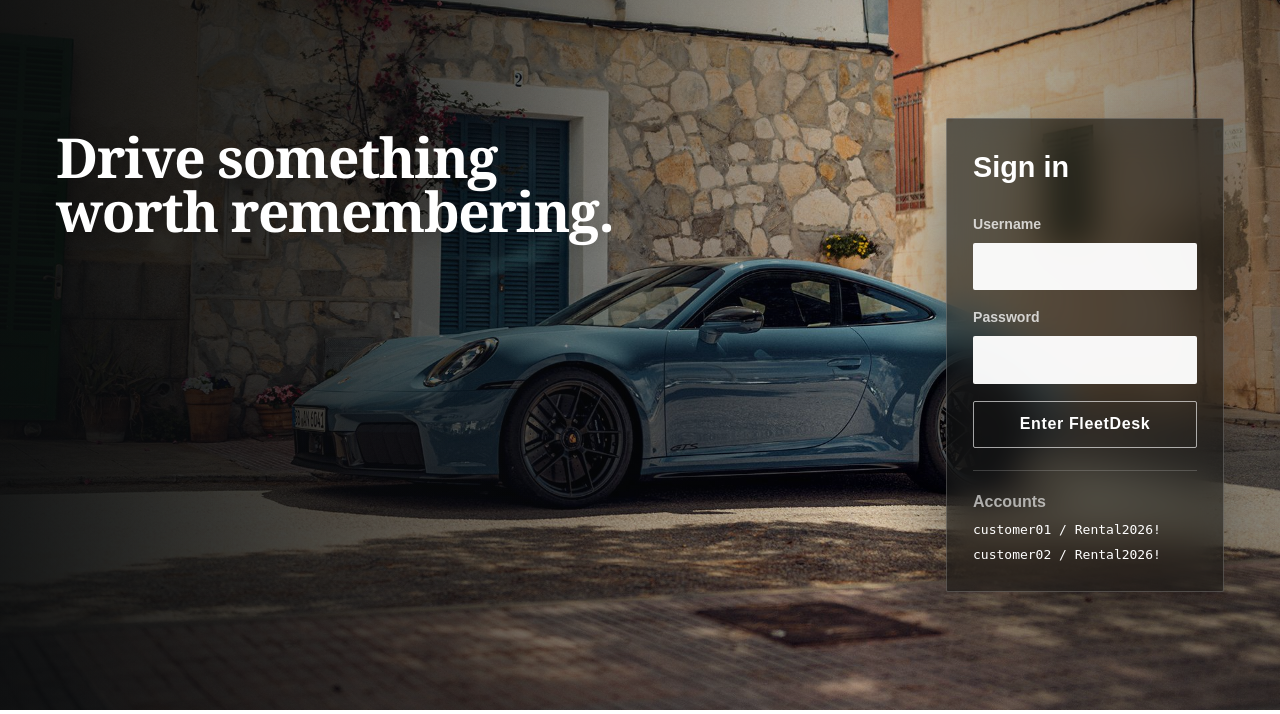
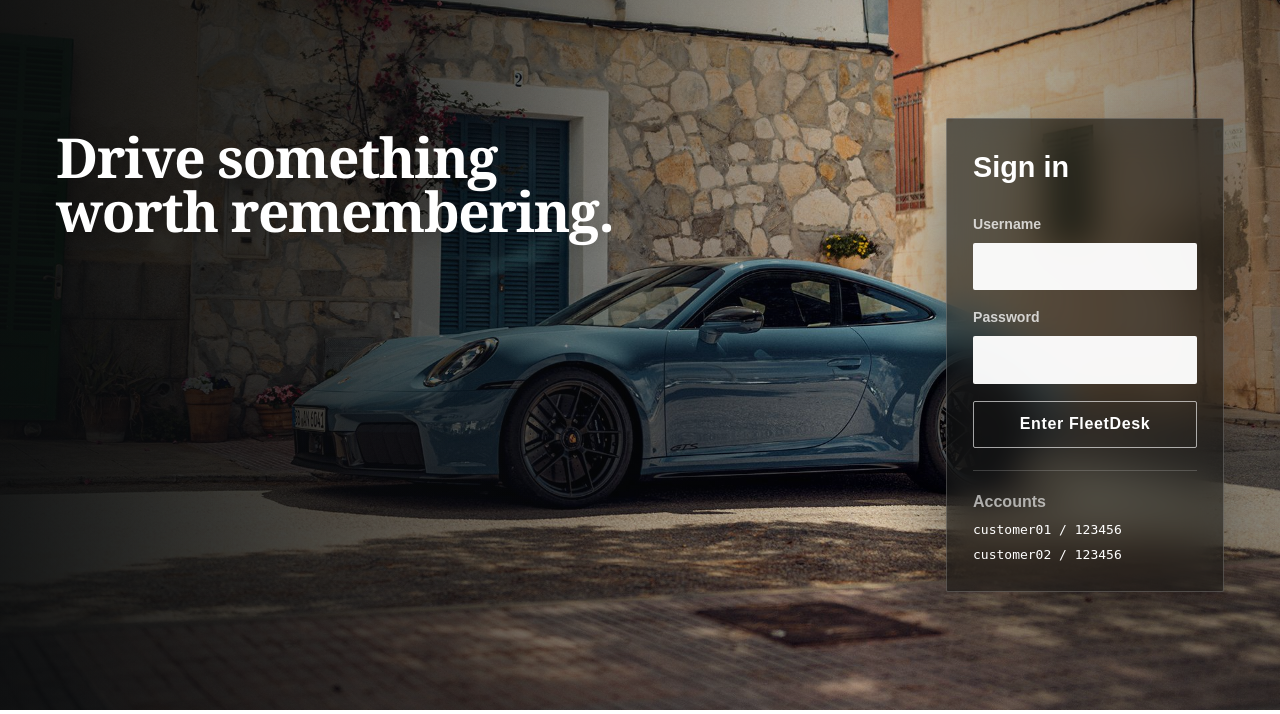
Before and after one commit to 123dvfj123/Comp3810sef_group36, a Node server app: page /login in a window 1280 px wide. Shown: the part 85-799 px from the top of the page. Run offline with Node 20, Linux system fonts and the light colour scheme; some libraries are stand-ins or nearby versions.

Commit message:
Simplify demo account password

```diff
--- a/config/users.js
+++ b/config/users.js
@@ -1,13 +1,13 @@
 const users = [
   {
     username: "customer01",
-    password: "Rental2026!",
+    password: "123456",
     customerName: "Liu Jia Hao",
     customerPhone: "91234567",
   },
   {
     username: "customer02",
-    password: "Rental2026!",
+    password: "123456",
     customerName: "Huang Wei Jia",
     customerPhone: "62345678",
   },
--- a/views/login.ejs
+++ b/views/login.ejs
@@ -27,8 +27,8 @@
 
       <div class="account-hints">
         <strong>Accounts</strong>
-        <code>customer01 / Rental2026!</code>
-        <code>customer02 / Rental2026!</code>
+        <code>customer01 / 123456</code>
+        <code>customer02 / 123456</code>
       </div>
     </section>
   </div>
```
Also changed, not shown: README.md.
